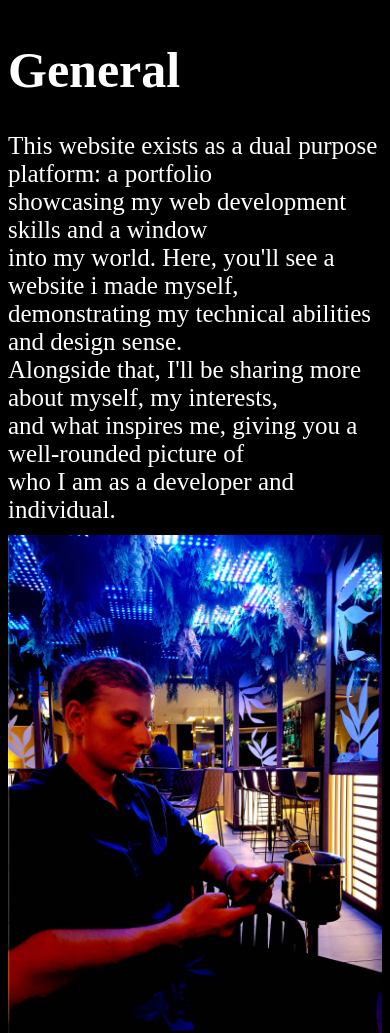
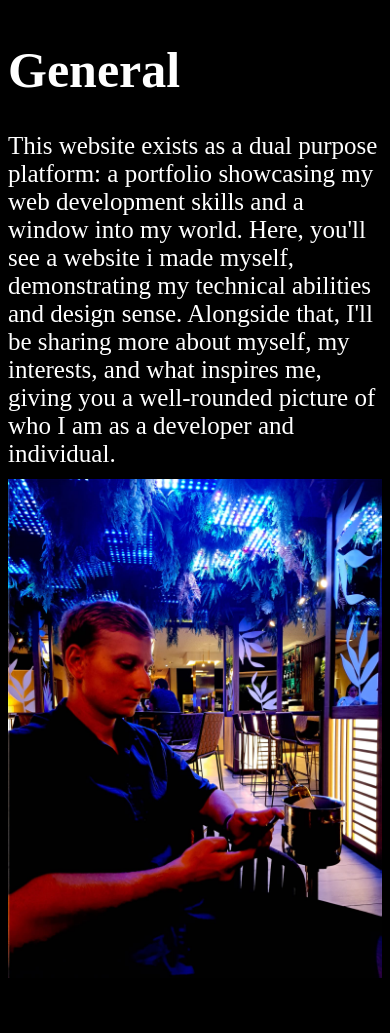
Before and after one commit to DennisGeerlof/DennisGeerlof.github.io, a PHP site: page /general.html in a window 390 px wide. Shown: the part 156-1189 px from the top of the page. After the commit the page ends 1134 px from the top, so only its background shows below. Run offline with PHP 8.4, Linux system fonts and the light colour scheme.

Commit message:
Update general.css

```diff
--- a/general.css
+++ b/general.css
@@ -52,4 +52,7 @@ a {
         font-size: 20px;
         max-width: 150px;
     }
+    br {
+        display: none;
+    }
 }
```
